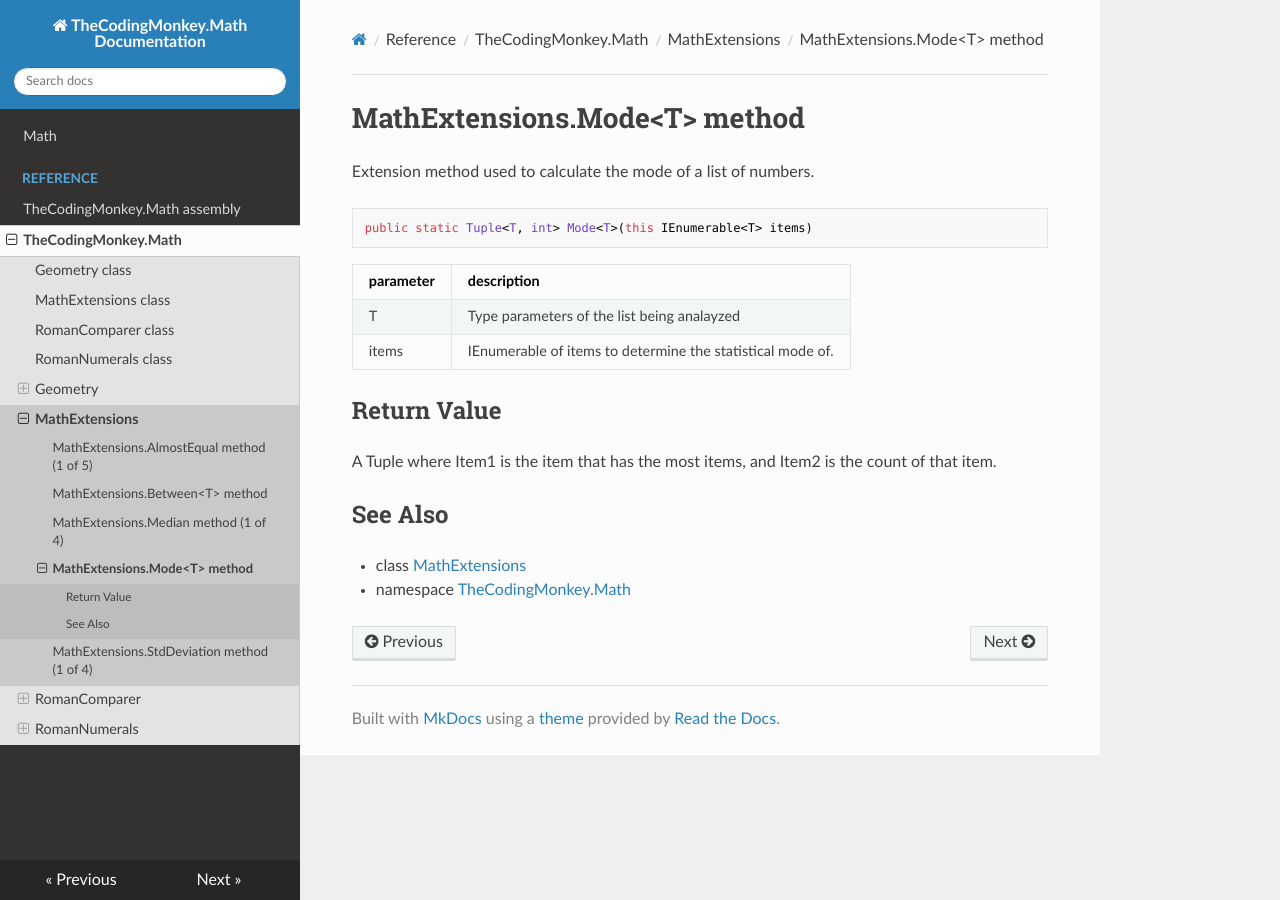
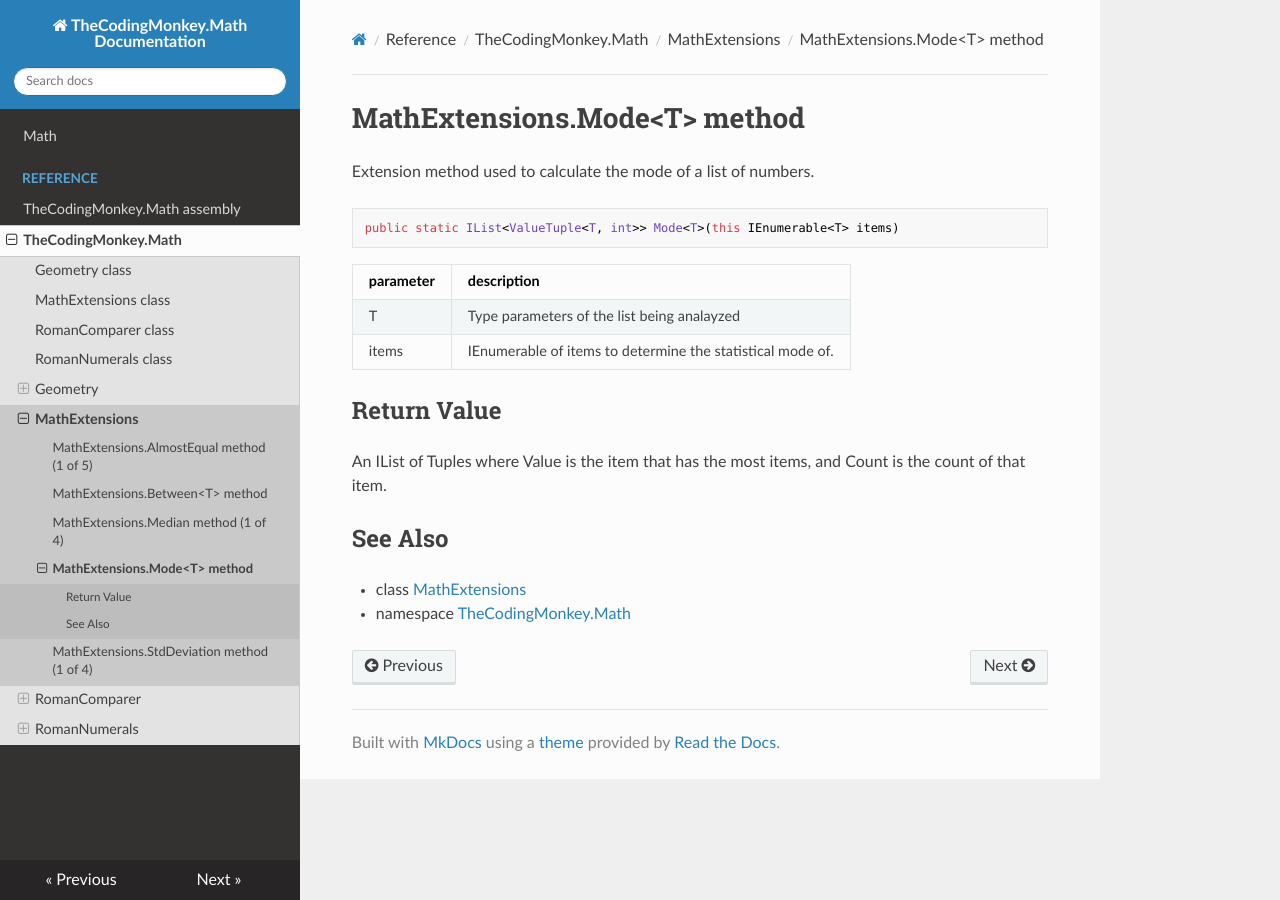
Before and after one commit to NickSchweitzer/Math, an MkDocs documentation site: the page built from Docs/Reference/TheCodingMonkey.Math/MathExtensions/Mode.md, in a window 1280 px wide. Built offline with MkDocs 1.6.1, drawn with Linux system fonts in a browser that asks for light colours; nearby versions of some CDN libraries.

Commit message:
Updated implementation of Mode to return a list and use named Tuple values

````diff
--- a/Docs/Reference/TheCodingMonkey.Math/MathExtensions/Mode.md
+++ b/Docs/Reference/TheCodingMonkey.Math/MathExtensions/Mode.md
@@ -3,7 +3,7 @@
 Extension method used to calculate the mode of a list of numbers.
 
 ```csharp
-public static Tuple<T, int> Mode<T>(this IEnumerable<T> items)
+public static IList<ValueTuple<T, int>> Mode<T>(this IEnumerable<T> items)
 ```
 
 | parameter | description |
@@ -13,7 +13,7 @@ public static Tuple<T, int> Mode<T>(this IEnumerable<T> items)
 
 ## Return Value
 
-A Tuple where Item1 is the item that has the most items, and Item2 is the count of that item.
+An IList of Tuples where Value is the item that has the most items, and Count is the count of that item.
 
 ## See Also
 
````
Also changed, not shown: 1 other file.
